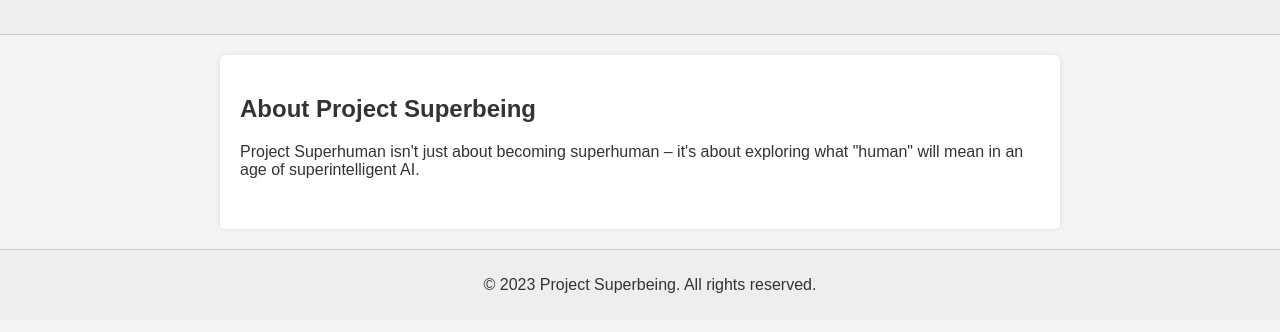
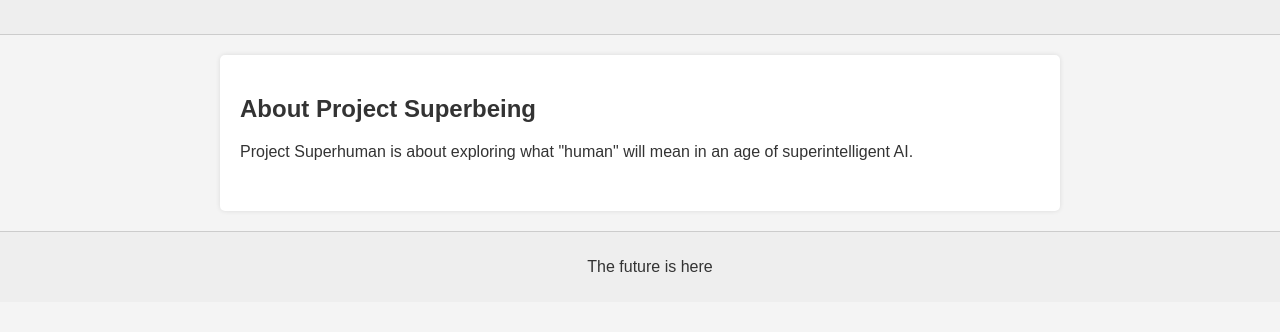
Before and after one commit to projectsuperhuman/projectsuperhuman.github.io, a plain HTML site: page index.html in a window 1280 px wide. Shown: the part 120-452 px from the top of the page. Drawn offline with Linux system fonts and the light colour scheme.

Commit message:
Update index.html

```diff
--- a/index.html
+++ b/index.html
@@ -22,12 +22,12 @@
     <main>
         <section id="about">
             <h2>About Project Superbeing</h2>
-            <p>Project Superhuman isn't just about becoming superhuman – it's about exploring what "human" will mean in an age of superintelligent AI.</p>
+            <p>Project Superhuman is about exploring what "human" will mean in an age of superintelligent AI.</p>
         </section>
     </main>
 
     <footer>
-        <p>© 2023 Project Superbeing. All rights reserved.</p>
+        <p>The future is here</p>
     </footer>
 </body>
 </html>
```
